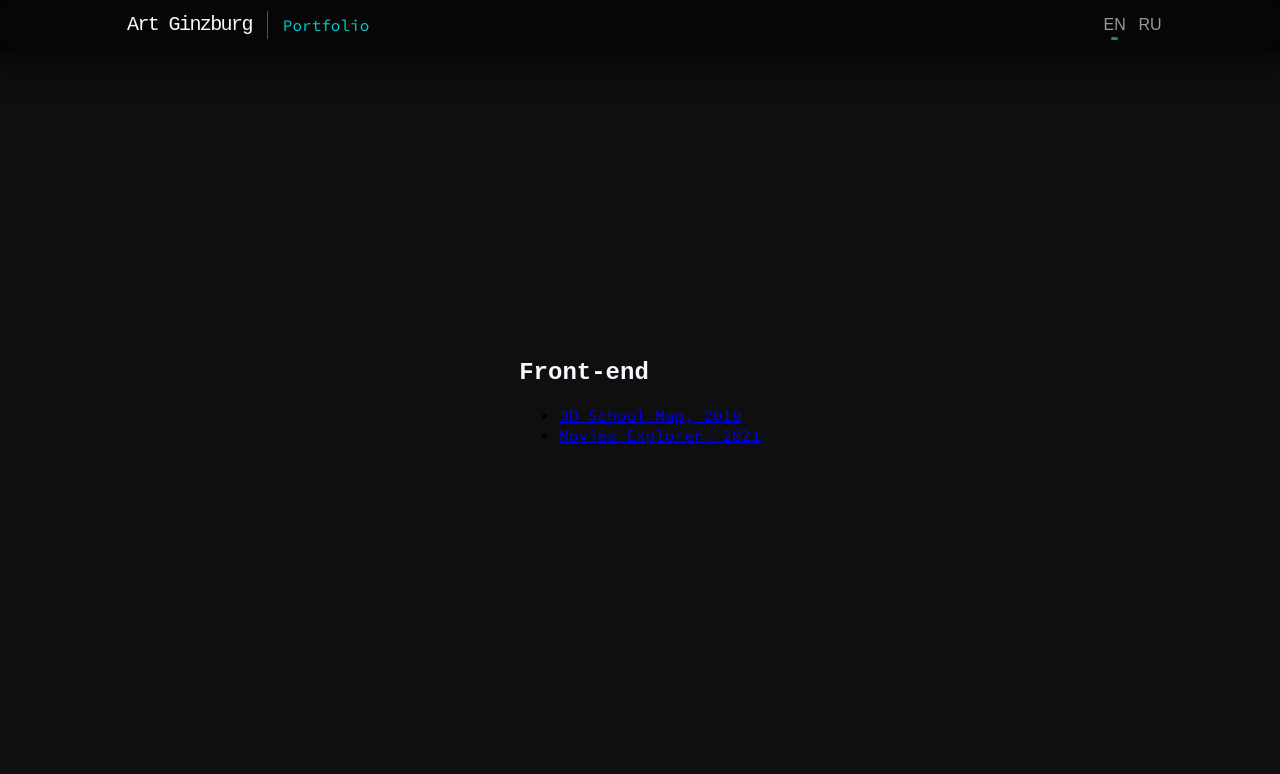
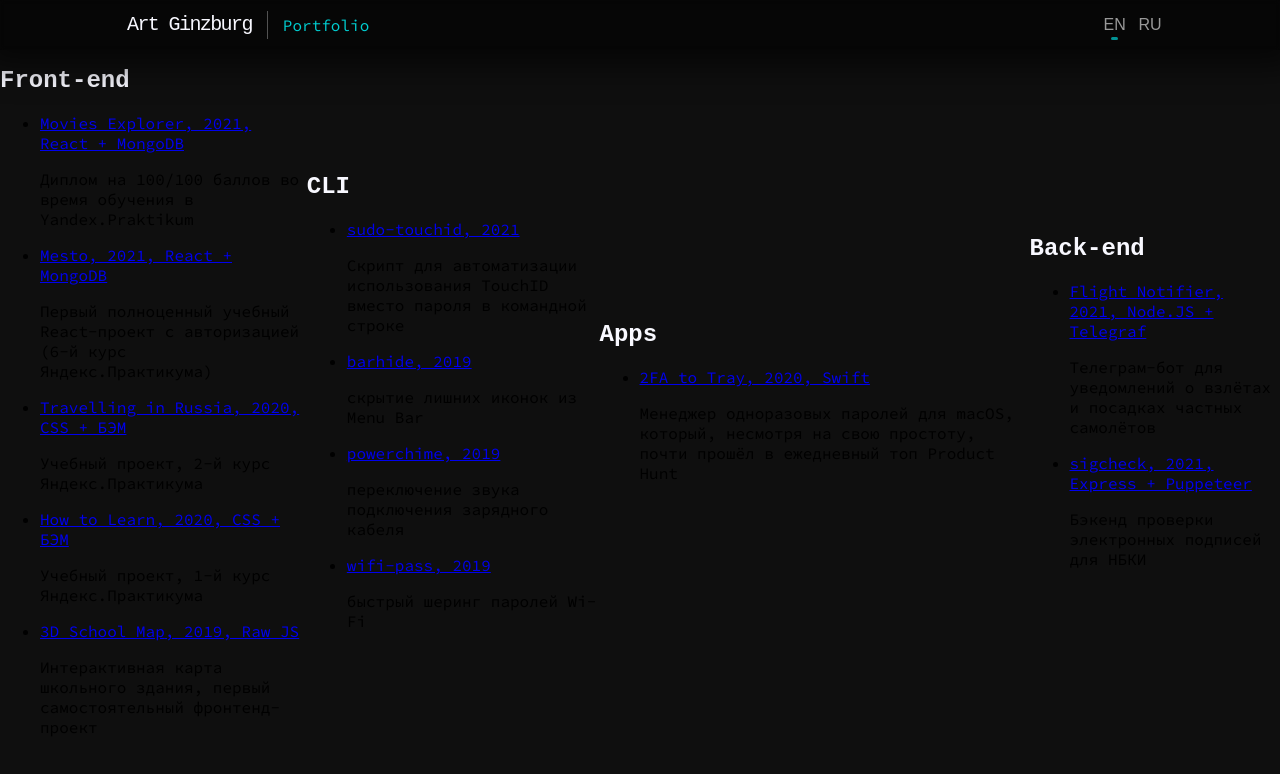
Before and after one commit to artginzburg/artginzburg.github.io, a React (Create React App) app: page /portfolio in a window 1280 px wide. Shown: the top 774 px of the page. Built offline with nearby package versions, Linux system fonts and the light colour scheme; a web font is replaced by a local one.

Commit message:
add more projects to portfolio (almost all)

```diff
--- a/src/components/Portfolio/Portfolio.jsx
+++ b/src/components/Portfolio/Portfolio.jsx
@@ -11,14 +11,112 @@ export default function Portfolio() {
         <h2 className="portfolio__subtitle">{t('portfolio', 'frontend')}</h2>
         <ul>
           <li>
-            <a href="https://artginzburg.github.io/CASProject/" target="_blank" rel="noreferrer">
-              {t('portfolio', 'casProject')}, 2019
+            <a href="https://deeplomka.nomoredomains.club" target="_blank" rel="noreferrer">
+              {t('portfolio', 'moviesExplorer')}, 2021, React + MongoDB
             </a>
+            <p>Диплом на 100/100 баллов во время обучения в Yandex.Praktikum</p>
           </li>
           <li>
-            <a href="https://deeplomka.nomoredomains.club" target="_blank" rel="noreferrer">
-              {t('portfolio', 'moviesExplorer')}, 2021
+            <a
+              href="https://artginzburg-learning.github.io/react-mesto-auth/"
+              target="_blank"
+              rel="noreferrer"
+            >
+              Mesto, 2021, React + MongoDB
             </a>
+            <p>
+              Первый полноценный учебный React-проект с авторизацией (6-й курс Яндекс.Практикума)
+            </p>
+          </li>
+          <li>
+            <a
+              href="https://artginzburg-learning.github.io/russian-travel/"
+              target="_blank"
+              rel="noreferrer"
+            >
+              Travelling in Russia, 2020, CSS + БЭМ
+            </a>
+            <p>Учебный проект, 2-й курс Яндекс.Практикума</p>
+          </li>
+          <li>
+            <a
+              href="https://artginzburg-learning.github.io/how-to-learn/"
+              target="_blank"
+              rel="noreferrer"
+            >
+              How to Learn, 2020, CSS + БЭМ
+            </a>
+            <p>Учебный проект, 1-й курс Яндекс.Практикума</p>
+          </li>
+          <li>
+            <a href="https://artginzburg.github.io/CASProject/" target="_blank" rel="noreferrer">
+              {t('portfolio', 'casProject')}, 2019, Raw JS
+            </a>
+            <p>Интерактивная карта школьного здания, первый самостоятельный фронтенд-проект</p>
+          </li>
+        </ul>
+      </article>
+      <article>
+        <h2 className="portfolio__subtitle">{t('portfolio', 'cli')}</h2>
+        <ul>
+          <li>
+            <a href="https://git.io/sudotouchid" target="_blank" rel="noreferrer">
+              sudo-touchid, 2021
+            </a>
+            <p>Скрипт для автоматизации использования TouchID вместо пароля в командной строке</p>
+          </li>
+          <li>
+            <a href="https://git.io/barhide" target="_blank" rel="noreferrer">
+              barhide, 2019
+            </a>
+            <p>скрытие лишних иконок из Menu Bar</p>
+          </li>
+          <li>
+            <a href="https://git.io/nochime" target="_blank" rel="noreferrer">
+              powerchime, 2019
+            </a>
+            <p>переключение звука подключения зарядного кабеля</p>
+          </li>
+          <li>
+            <a href="http://git.io/wifi-pass" target="_blank" rel="noreferrer">
+              wifi-pass, 2019
+            </a>
+            <p>быстрый шеринг паролей Wi-Fi</p>
+          </li>
+        </ul>
+      </article>
+      <article>
+        <h2 className="portfolio__subtitle">{t('portfolio', 'apps')}</h2>
+        <ul>
+          <li>
+            <a href="https://2fatotray.unicornplatform.page" target="_blank" rel="noreferrer">
+              2FA to Tray, 2020, Swift
+            </a>
+            <p>
+              Менеджер одноразовых паролей для macOS, который, несмотря на свою простоту, почти
+              прошёл в ежедневный топ Product Hunt
+            </p>
+          </li>
+        </ul>
+      </article>
+      <article>
+        <h2 className="portfolio__subtitle">{t('portfolio', 'backend')}</h2>
+        <ul>
+          <li>
+            <a
+              href="https://github.com/artginzburg/flightnotifier"
+              target="_blank"
+              rel="noreferrer"
+            >
+              Flight Notifier, 2021, Node.JS + Telegraf
+            </a>
+            <p>Телеграм-бот для уведомлений о взлётах и посадках частных самолётов</p>
+          </li>
+          <li>
+            <a href="https://github.com/artginzburg/sigcheck" target="_blank" rel="noreferrer">
+              sigcheck, 2021, Express + Puppeteer
+            </a>
+            <p>Бэкенд проверки электронных подписей для НБКИ</p>
           </li>
         </ul>
       </article>
--- a/src/languages/en.js
+++ b/src/languages/en.js
@@ -10,7 +10,14 @@ export const en = {
   },
   portfolio: {
     frontend: 'Front-end',
+    moviesExplorer: 'Movies Explorer',
     casProject: '3D School Map',
-    moviesExplorer: 'Movies Explorer',
+    cli: 'CLI',
+    sudotouchid: 'sudo-touchid',
+    barhide: 'barhide',
+    nochime: 'powerchime',
+    wifipass: 'wifi-pass',
+    apps: 'Apps',
+    backend: 'Back-end',
   },
 };
--- a/src/languages/ru.js
+++ b/src/languages/ru.js
@@ -10,7 +10,14 @@ export const ru = {
   },
   portfolio: {
     frontend: 'Фронтенд',
+    moviesExplorer: 'Поиск Фильмов',
     casProject: 'Карта школы в 3D',
-    moviesExplorer: 'Поиск Фильмов',
+    cli: 'Консольные утилиты',
+    sudotouchid: 'sudo-touchid',
+    barhide: 'barhide',
+    nochime: 'powerchime',
+    wifipass: 'wifi-pass',
+    apps: 'Приложения',
+    backend: 'Бэкенд',
   },
 };
```
